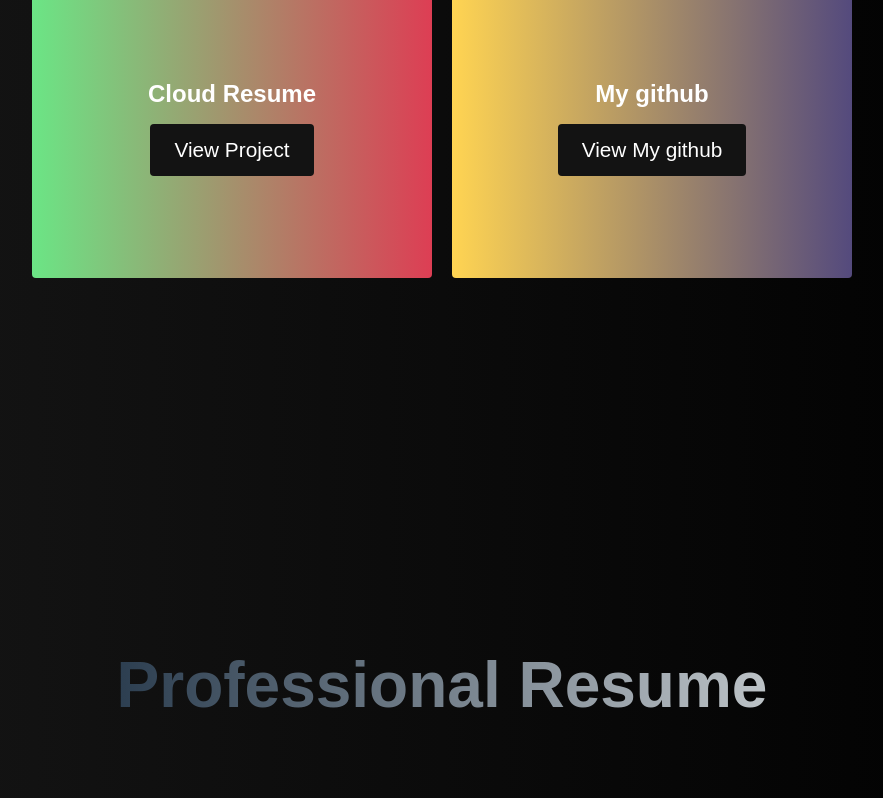
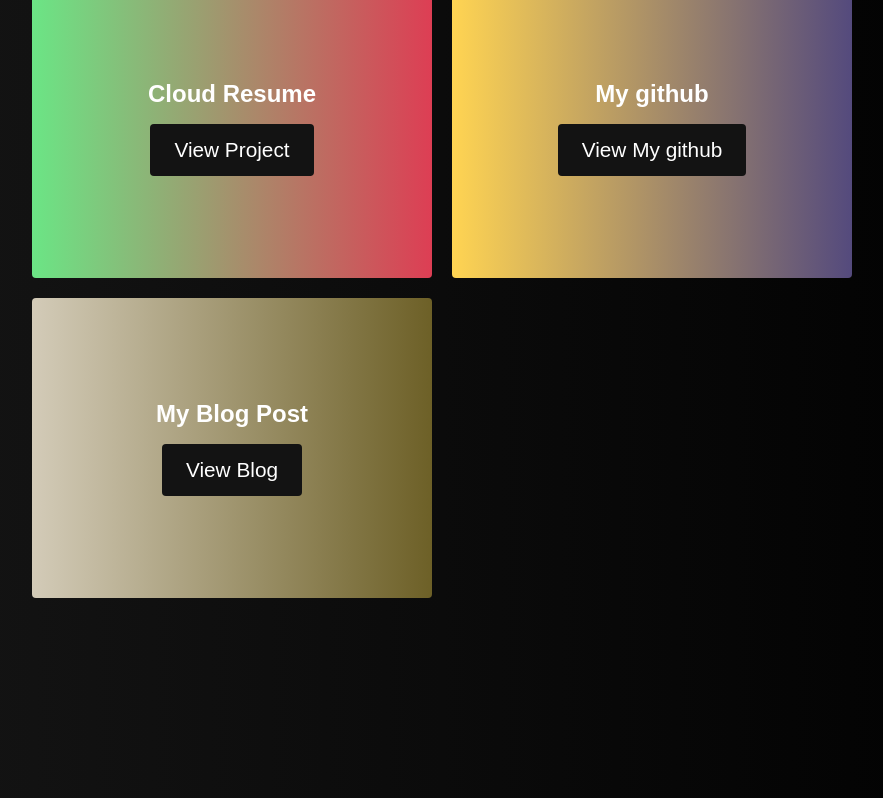
Before and after one commit to joshb8/Cloud-Resume, a plain HTML site: page resume-site/index.html in a window 1280 px wide. Shown: the part 2936-3734 px from the top of the page, without its empty margins (198-1081 px from the left). Drawn offline with Linux system fonts and the light colour scheme; no server answers.

Commit message:
first commit

```diff
--- a/resume-site/index.html
+++ b/resume-site/index.html
@@ -85,6 +85,11 @@
       <div class="projects__card">
         <h2>My github</h2>
         <div class="projects__btn"><a href="https://github.com/joshb8"><button>View My github</button></a></div>
+        </div>
+      <div class="projects__card">
+          <h2>My Blog Post</h2>
+          <div class="projects__btn"><a href="https://dev.to/joshb8/cloud-resume-challenge-aws-38oa"><button>View Blog</button></a></div>
+          </div>
       </div>
       </div>
     </div>
--- a/resume-site/styles.css
+++ b/resume-site/styles.css
@@ -530,7 +530,7 @@
   }
   .projects__wrapper {
     display: grid;
-    grid-template-columns: 1fr 1fr;
+    grid-template-columns: 1fr 1fr 1fr;
     grid-template-rows: 1fr;
   }
   .projects__card {
@@ -555,6 +555,12 @@
     background: #544a7d;  /* fallback for old browsers */
     background: -webkit-linear-gradient(to right, #ffd452, #544a7d);  /* Chrome 10-25, Safari 5.1-6 */
     background: linear-gradient(to right, #ffd452, #544a7d); /* W3C, IE 10+/ Edge, Firefox 16+, Chrome 26+, Opera 12+, Safari 7+ */
+
+  }
+  .projects__card:nth-child(3) {
+    background: #6D6027;  /* fallback for old browsers */
+    background: -webkit-linear-gradient(to right, #D3CBB8, #6D6027);  /* Chrome 10-25, Safari 5.1-6 */
+    background: linear-gradient(to right, #D3CBB8, #6D6027); /* W3C, IE 10+/ Edge, Firefox 16+, Chrome 26+, Opera 12+, Safari 7+ */
 
   }
   .projects__card h2 {
```
